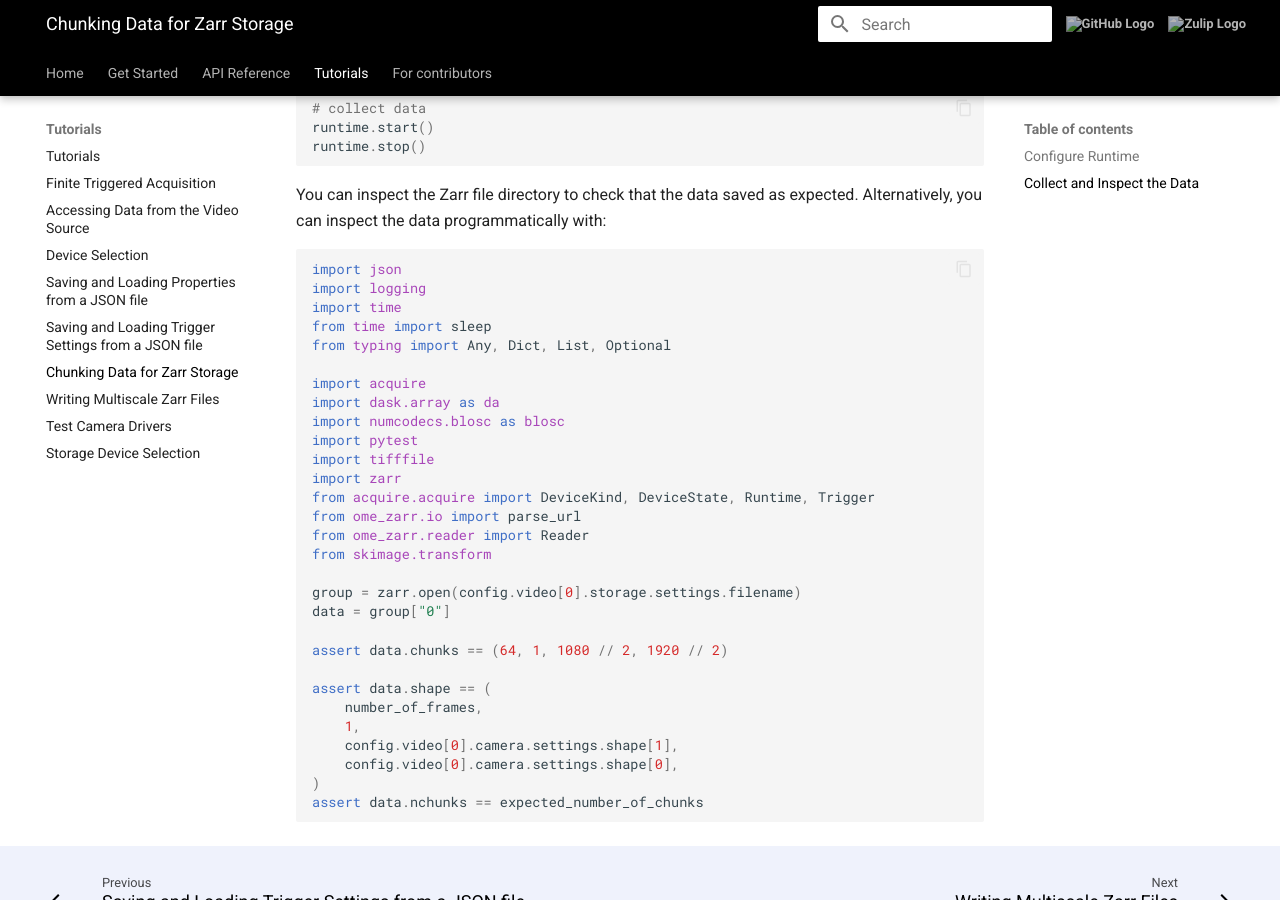
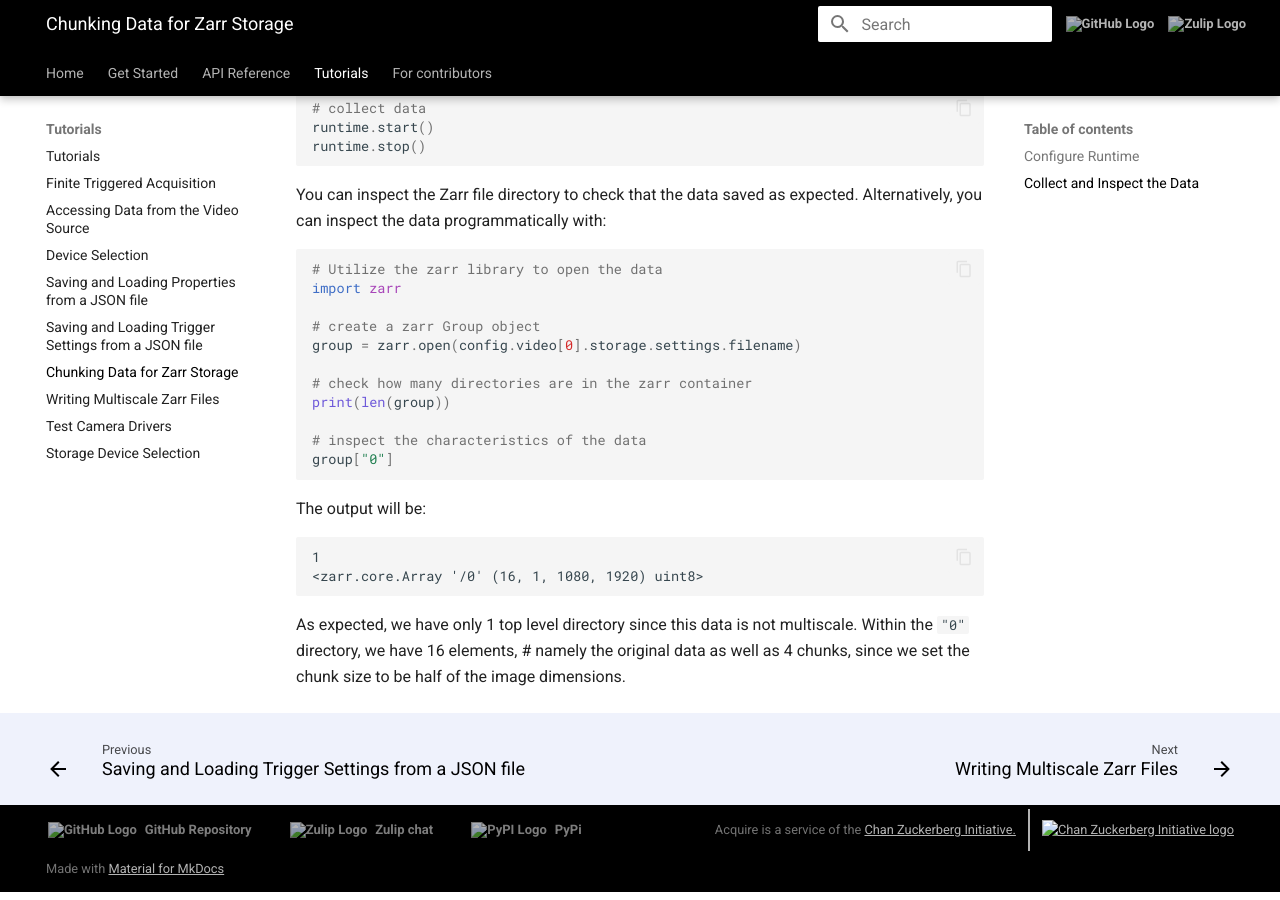
Before and after one commit to melissawm/acquire-docs, an MkDocs documentation site: the page built from docs/tutorials/chunked.md, in a window 1280 px wide and 900 px high, scrolled down 1444 px. Built offline with MkDocs 1.6.1 and Material for MkDocs 9.7.7, drawn with Linux system fonts in a browser that asks for light colours; comment, search, counter and statistics services are not loaded; some of the changed text lies outside the part shown.

Commit message:
Update chunked.md
Explaining chunking

````diff
--- a/docs/tutorials/chunked.md
+++ b/docs/tutorials/chunked.md
@@ -59,6 +59,7 @@ runtime.set_configuration(config)
 ```
 
 ## Collect and Inspect the Data
+
 ```python
 # collect data
 runtime.start()
@@ -68,33 +69,22 @@ runtime.stop()
 You can inspect the Zarr file directory to check that the data saved as expected. Alternatively, you can inspect the data programmatically with:
 
 ```python
-import json
-import logging
-import time
-from time import sleep
-from typing import Any, Dict, List, Optional
+# Utilize the zarr library to open the data
+import zarr
 
-import acquire
-import dask.array as da
-import numcodecs.blosc as blosc
-import pytest
-import tifffile
-import zarr
-from acquire.acquire import DeviceKind, DeviceState, Runtime, Trigger
-from ome_zarr.io import parse_url
-from ome_zarr.reader import Reader
-from skimage.transform
+# create a zarr Group object
+group = zarr.open(config.video[0].storage.settings.filename)
 
-group = zarr.open(config.video[0].storage.settings.filename)
-data = group["0"]
+# check how many directories are in the zarr container
+print(len(group))
 
-assert data.chunks == (64, 1, 1080 // 2, 1920 // 2)
+# inspect the characteristics of the data
+group["0"]
+```
 
-assert data.shape == (
-    number_of_frames,
-    1,
-    config.video[0].camera.settings.shape[1],
-    config.video[0].camera.settings.shape[0],
-)
-assert data.nchunks == expected_number_of_chunks
+The output will be:
 ```
+1
+<zarr.core.Array '/0' (16, 1, 1080, 1920) uint8>
+```
+As expected, we have only 1 top level directory since this data is not multiscale. Within the `"0"` directory, we have 16 elements, # namely the original data as well as 4 chunks, since we set the chunk size to be half of the image dimensions.
````
Also changed, not shown: other parts of docs/tutorials/chunked.md (+2 -2 lines).
